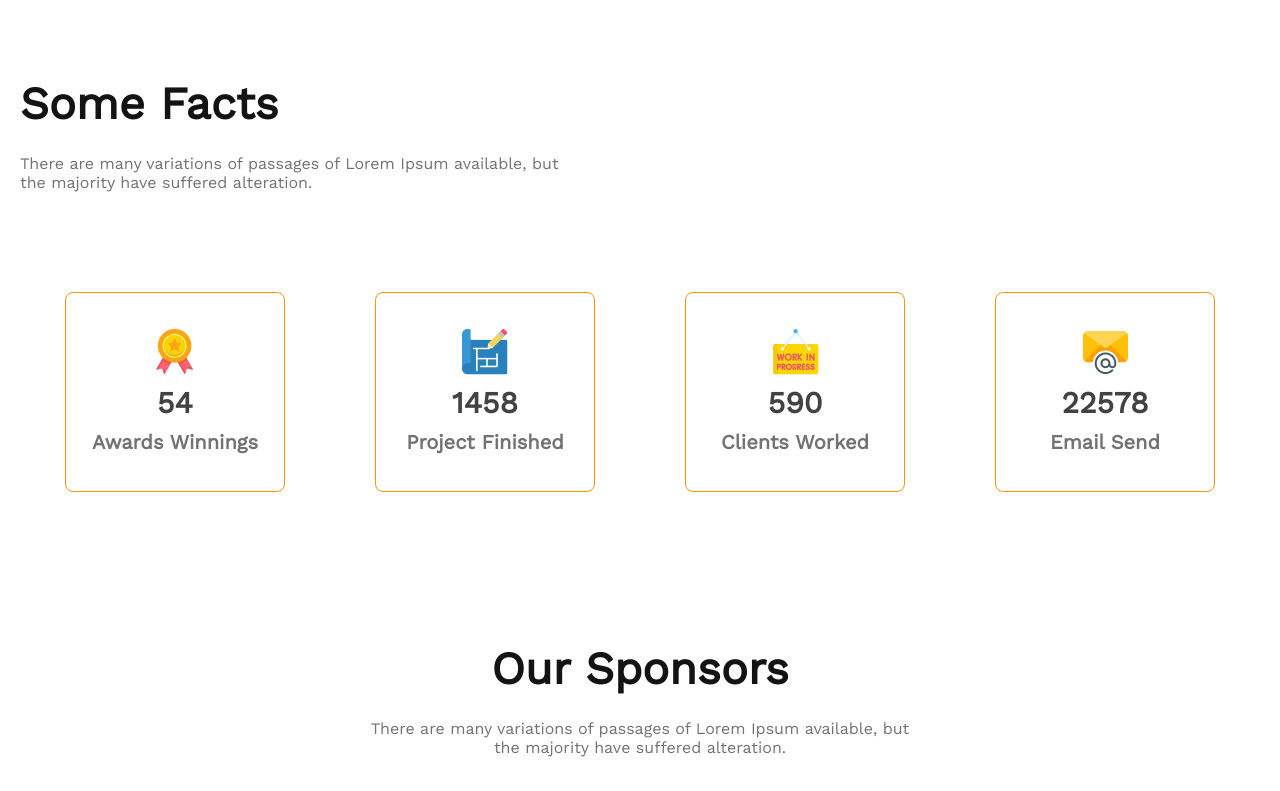
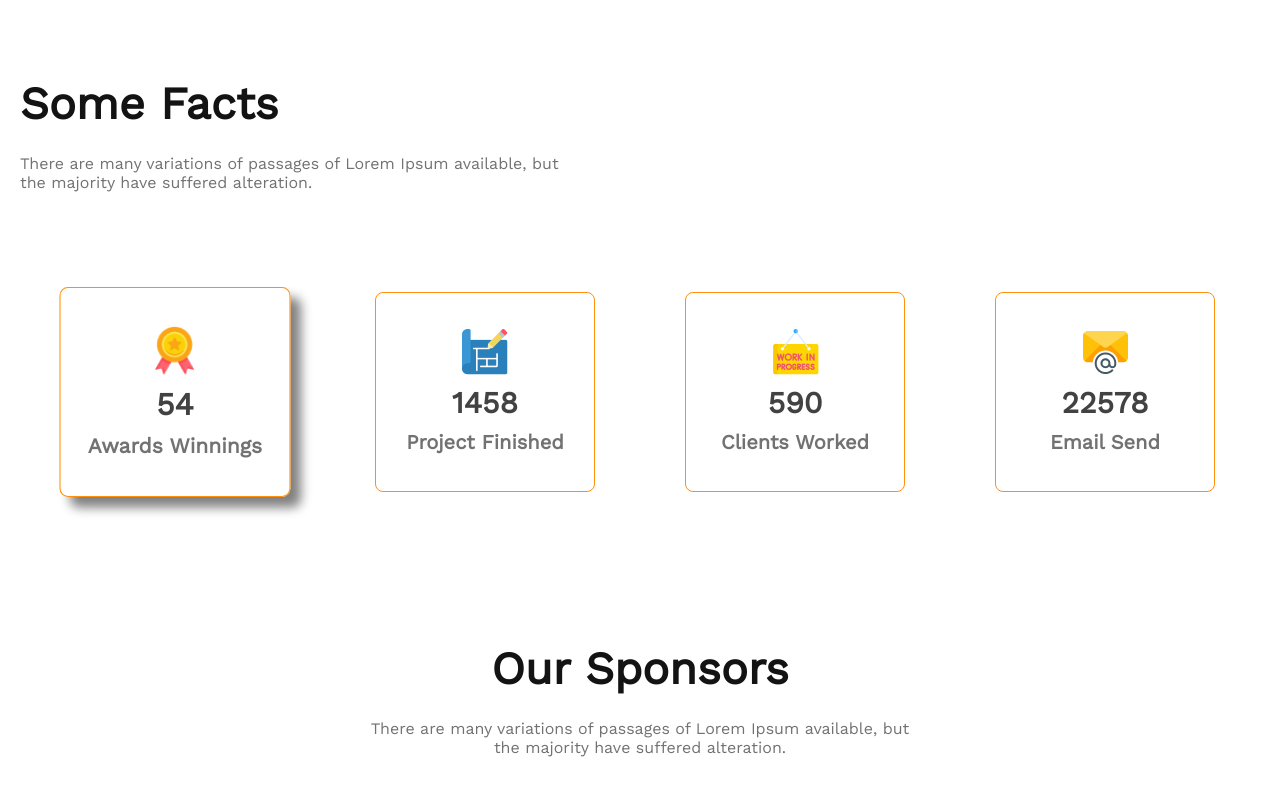
Before and after one commit to sultan-13/G3-Architect-mobile-responsive, a plain HTML site: page index.html in a window 1280 px wide. In both pictures the pointer is over the element 175 px from the left and 3334 px from the top of the page. Shown: the part 2943-3734 px from the top of the page. Drawn offline with nearby package versions, Linux system fonts and the light colour scheme.

Commit message:
card-hover

```diff
--- a/styles/minipad.css
+++ b/styles/minipad.css
@@ -120,6 +120,7 @@
 
     }
 
+
     /* our-sponsor */
 
     .sponsors-container img {
--- a/styles/style.css
+++ b/styles/style.css
@@ -282,6 +282,12 @@ main {
     justify-content: center;
     align-items: center;
     gap: 10px;
+    transition: transform 0.1s;
+}
+
+.facts:hover{
+    transform: scale(1.05);
+    box-shadow: 10px 10px 10px gray;
 }
 
 
```
